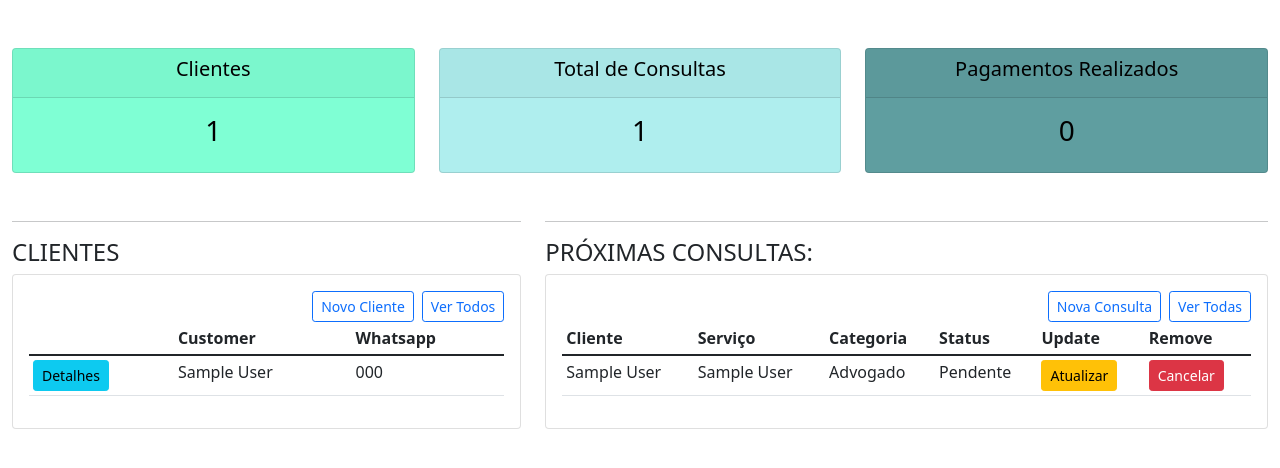
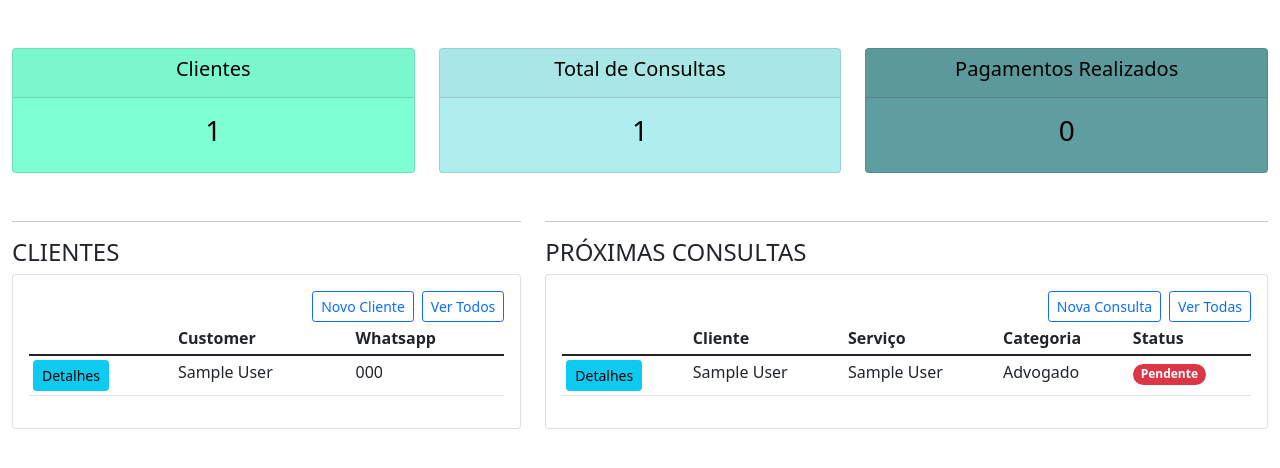
Before and after one commit to andremralves/django-CRM, a Django app: page / in a window 1280 px wide. Shown: the part 56-524 px from the top of the page. Run offline with Django 4.2, Linux system fonts and the light colour scheme; a user stored in the database is signed in; tables that the repository leaves empty hold one stand-in row (values such as "Sample post"); some libraries are stand-ins or nearby versions.

Commit message:
update dashboard

```diff
--- a/templates/dashboard.html
+++ b/templates/dashboard.html
@@ -81,7 +81,7 @@
 
   <div class="col col-md-7">
     <hr />
-    <h4>PRÓXIMAS CONSULTAS:</h4>
+    <h4>PRÓXIMAS CONSULTAS</h4>
     <div class="card card-body">
       <div class="d-grid gap-2 d-md-flex justify-content-end">
         <a class="btn btn-outline-primary btn-sm" href="/cliente/create"
@@ -94,17 +94,17 @@
       <table class="table table-sm">
         <thead>
           <tr>
+            <th></th>
             <th>Cliente</th>
             <th>Serviço</th>
             <th>Categoria</th>
             <th>Status</th>
-            <th>Update</th>
-            <th>Remove</th>
           </tr>
         </thead>
         <tbody>
           {% for order in orders %}
           <tr>
+            <td><a class="btn btn-sm btn-info" href="">Detalhes</a></td>
             <td>{{ order.customer_id }}</td>
             <td>{{ order.service_id }}</td>
             {% if order.service_id.category == "Doctor" %}
@@ -112,12 +112,14 @@
             {% else %}
             <td>Advogado</td>
             {% endif %} {% if order.payment_status == "Pending" %}
-            <td>Pendente</td>
+            <td>
+              <span class="badge rounded-pill bg-danger">Pendente</span>
+            </td>
             {% else %}
-            <td>Pago</td>
+            <td>
+              <span class="badge rounded-pill bg-success">Pago</span>
+            </td>
             {% endif %}
-            <td><a class="btn btn-sm btn-warning" href="">Atualizar</a></td>
-            <td><a class="btn btn-sm btn-danger" href="">Cancelar</a></td>
           </tr>
           {% endfor %}
         </tbody>
```
